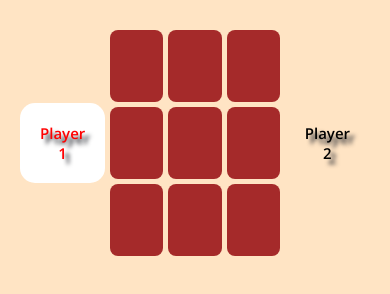
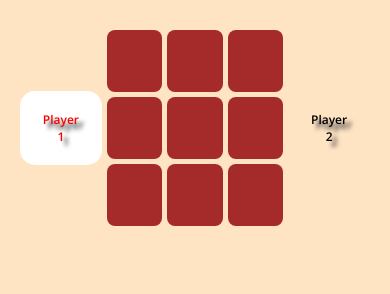
Before and after one commit to Abhinaygoli/tic-tac-toe-game, a plain HTML site: page index.html in a window 390 px wide. Shown: the part 104-398 px from the top of the page. Drawn offline with nearby package versions, Linux system fonts and the light colour scheme.

Commit message:
added mobile responsive

```diff
--- a/tic tac toe.css
+++ b/tic tac toe.css
@@ -84,13 +84,13 @@ td:hover{
         font-size: 40px;
     }
     #player1{
-        font-size: 15px;
+        font-size: 12px;
         margin-left: 20px;
         padding: 20px;
         border-radius: 15px;
     }
     #player2{
-        font-size: 15px;
+        font-size: 12px;
         margin-right: 20px;
         padding: 20px;
         border-radius: 15px;
@@ -99,8 +99,8 @@ td:hover{
         border-spacing: 5px;
     }
     td{
-        width: 70px;
-        height: 70px;
+        width: 60px;
+        height: 60px;
         border-radius: 8px;
         font-size: 25px;
         font-weight: 600;
```
